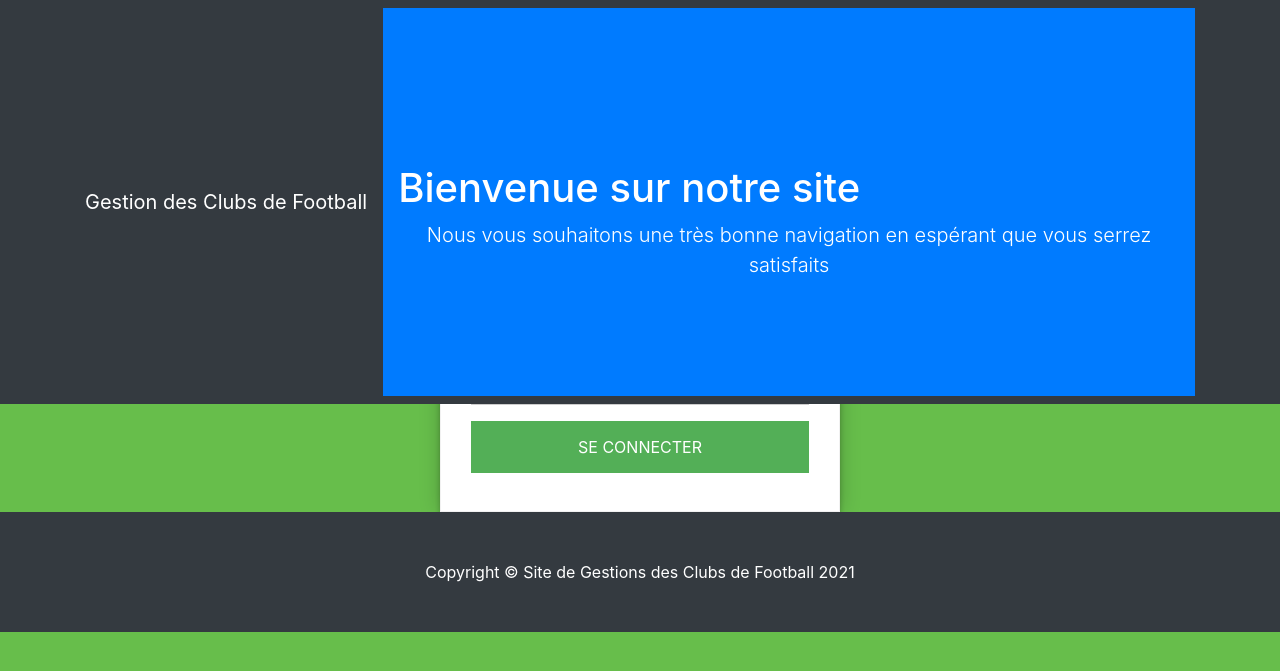
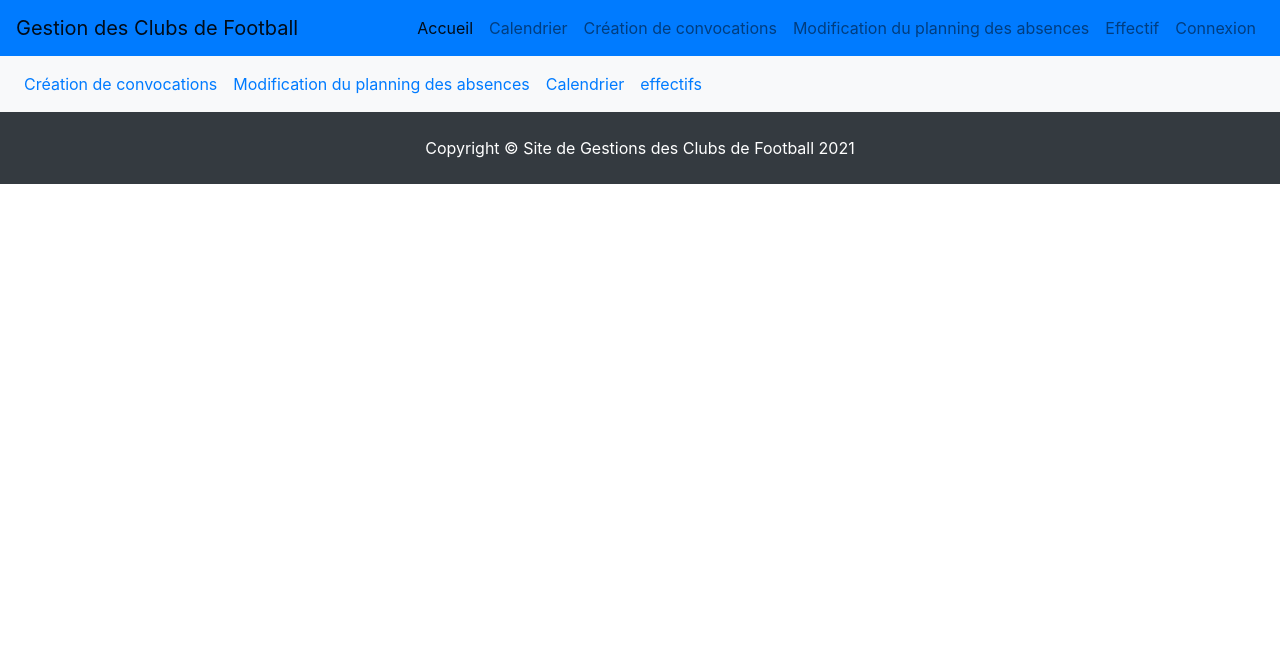
Before and after one commit to TBoubacar/ProjetPHP, a PHP site: template Vue/vueConnexion.php in a window 1280 px wide. Shown: the top 671 px of the page. Run offline with PHP 8.4, Linux system fonts and the light colour scheme; the template is opened without the code that fills it, so the values that code supplies are empty.

Commit message:
Modification de la page d'accueil et incorporation du CDN

```diff
--- a/Contenu/css/style.css
+++ /dev/null
@@ -1,47 +0,0 @@
-body{
-    background: #67BE4B;
-}
-#container{
-    width:400px;
-    margin:0 auto;
-    margin-top:10%;
-}
-/* Bordered form */
-form {
-    width:100%;
-    padding: 30px;
-    border: 1px solid #f1f1f1;
-    background: #fff;
-    box-shadow: 0 0 20px 0 rgba(0, 0, 0, 0.2), 0 5px 5px 0 rgba(0, 0, 0, 0.24);
-}
-#container h1{
-    width: 38%;
-    margin: 0 auto;
-    padding-bottom: 10px;
-}
-
-/* Full-width inputs */
-input[type=text], input[type=password], select {
-    width: 100%;
-    padding: 12px 20px;
-    margin: 8px 0;
-    display: inline-block;
-    border: 1px solid #ccc;
-    box-sizing: border-box;
-}
-
-/* Set a style for all buttons */
-input[type=submit] {
-    background-color: #53af57;
-    color: white;
-    padding: 14px 20px;
-    margin: 8px 0;
-    border: none;
-    cursor: pointer;
-    width: 100%;
-}
-input[type=submit]:hover {
-    background-color: white;
-    color: #53af57;
-    border: 1px solid #53af57;
-}
--- a/Modele/Administrateur.php
+++ b/Modele/Administrateur.php
@@ -18,7 +18,7 @@
     } #CECI RETOURNE UN TABLEAU CONTENANT LES INFOS SUR L'ADMINISTRATEUR
 
     public function getAdministrateur(string $logAdmin, string $passAdmin) {
-        $sql = "SELECT A.idAmin, A.poste, A.nom, A.prenom, A.categorie, C.nom AS nomClub, C.adresse FROM Administrateur A JOIN Club C ON A.clubId = C.idClub WHERE A.login = ? AND A.passWord = ?";
+        $sql = "SELECT A.idAdmin, A.poste, A.nom, A.prenom, A.categorie, C.nom AS nomClub, C.adresse FROM Administrateur A JOIN Club C ON A.clubId = C.idClub WHERE A.login = ? AND A.passWord = ?";
         $administrateur = $this->executeRequete($sql, array($logAdmin, $passAdmin));
         if ($administrateur->rowCount() > 0)
             return $administrateur;
--- a/Vue/gabarit.php
+++ b/Vue/gabarit.php
@@ -7,48 +7,63 @@
   <meta name="author" content="">
   <title>Site de Gestions des Clubs de Football</title>
   <!-- Bootstrap core CSS -->
-  <link href="../Contenu/vendor/bootstrap/css/bootstrap.min.css" rel="stylesheet">
+  <link rel="stylesheet" href="https://stackpath.bootstrapcdn.com/bootstrap/4.3.1/css/bootstrap.min.css" integrity="sha384-ggOyR0iXCbMQv3Xipma34MD+dH/1fQ784/j6cY/iJTQUOhcWr7x9JvoRxT2MZw1T" crossorigin="anonymous">
   <!-- Custom styles for this template -->
   <link href="../Contenu/css/scrolling-nav.css" rel="stylesheet">
-  <link rel="stylesheet" href="Contenu/css/style.css" />
+  <script src="https://code.jquery.com/jquery-3.3.1.slim.min.js" integrity="sha384-q8i/X+965DzO0rT7abK41JStQIAqVgRVzpbzo5smXKp4YfRvH+8abtTE1Pi6jizo" crossorigin="anonymous"></script>
+  <script src="https://cdnjs.cloudflare.com/ajax/libs/popper.js/1.14.7/umd/popper.min.js" integrity="sha384-UO2eT0CpHqdSJQ6hJty5KVphtPhzWj9WO1clHTMGa3JDZwrnQq4sF86dIHNDz0W1" crossorigin="anonymous"></script>
+  <script src="https://stackpath.bootstrapcdn.com/bootstrap/4.3.1/js/bootstrap.min.js" integrity="sha384-JjSmVgyd0p3pXB1rRibZUAYoIIy6OrQ6VrjIEaFf/nJGzIxFDsf4x0xIM+B07jRM" crossorigin="anonymous"></script>
 </head>
 <body id="page-top">
   <!-- Navigation -->
-  <nav class="navbar navbar-expand-lg navbar-dark bg-dark fixed-top" id="mainNav">
-    <div class="container">
-      <a class="navbar-brand js-scroll-trigger" href="#page-top">Gestion des Clubs de Football</a>
-      <button class="navbar-toggler" type="button" data-toggle="collapse" data-target="#navbarResponsive" aria-controls="navbarResponsive" aria-expanded="false" aria-label="Toggle navigation">
+
+  <nav class="navbar navbar-expand-md navbar-light bg-primary">
+    <a class="navbar-brand" href="#">Gestion des Clubs de Football</a>
+    <button class="navbar-toggler" type="button" data-toggle="collapse" data-target="#navbarNav">
         <span class="navbar-toggler-icon"></span>
-      </button>
+    </button>
+    <div class="collapse navbar-collapse" id="navbarNav">
+        <ul class="navbar-nav ml-auto">
+            <li class="nav-item active">
+                <a class="nav-link" href="#">Accueil <span class="sr-only">(current)</span></a>
+            </li>
+            <li class="nav-item">
+                <a class="nav-link" href="#">Calendrier</a>
+            </li>
+            <li class="nav-item">
+                <a class="nav-link" href="#">Création de convocations</a>
+            </li>
+            <li class="nav-item">
+                <a class="nav-link" href="#">Modification du planning des absences</a>
+            </li>
 
-      <header class="bg-primary text-white">
-        <div class="container text-center">
-          <h1>Bienvenue sur notre site</h1>
-          <p class="lead">Nous vous souhaitons une très bonne navigation en espérant que vous serrez satisfaits</p>
-        </div>
-      </header>
+            <li class="nav-item">
+                <a class="nav-link" href="#">Effectif</a>
+            </li>
+        </ul>
+        <ul class="navbar-nav">
+            <li class="nav-item">
+                <a class="nav-link" href="#">Connexion</a>
+            </li>
 
-  </nav>
+        </ul>
+    </div>
+</nav>
+
+
 
 <div id="contenu">
-                <?= $contenu ?>
-            </div>
+    <?= $contenu ?>
+</div>
     <!-- #contenu -->
 
+
   <!-- Footer -->
-  <footer class="py-5 bg-dark">
+  <footer class="py-4 bg-dark">
     <div class="container">
       <p class="m-0 text-center text-white">Copyright &copy; Site de Gestions des Clubs de Football 2021</p>
     </div>
     <!-- /.container -->
   </footer>
-
-  <!-- Bootstrap core JavaScript -->
-  <script src="../Contenu/vendor/jquery/jquery.min.js"></script>
-  <script src="../Contenu/vendor/bootstrap/js/bootstrap.bundle.min.js"></script>
-  <!-- Plugin JavaScript -->
-  <script src="../Contenu/vendor/jquery-easing/jquery.easing.min.js"></script>
-  <!-- Custom JavaScript for this theme -->
-  <script src="../Contenu/js/scrolling-nav.js"></script>
 </body>
 </html>
--- a/Vue/vueAccueil.php
+++ b/Vue/vueAccueil.php
@@ -42,7 +42,7 @@
 
           </li>
           <li class="nav-item">
-            <a class="nav-link js-scroll-trigger" href="index.php?action=connexion">Connexion</a>
+            <a class="nav-link js-scroll-trigger" href="index.php?action=connect">Connexion</a>
           </li>
         </ul>
       </div>
--- a/Vue/vueConnexion.php
+++ b/Vue/vueConnexion.php
@@ -2,19 +2,21 @@
 
 
 
-        <div id="container">
-            <!-- zone de connexion -->
+<nav class="navbar navbar-expand-sm bg-light">
 
-            <form action="index.php?action=admin" method="POST">
-                <h1>Connexion</h1>
+  <ul class="navbar-nav">
+    <li class="nav-item">
+      <a class="nav-link" href="">Création de convocations</a>
+    </li>
+    <li class="nav-item">
+      <a class="nav-link" href="">Modification du planning des absences</a>
+    </li>
+    <li class="nav-item">
+      <a class="nav-link" href="">Calendrier</a>
+    </li>
+    <li class="nav-item">
+      <a class="nav-link " href="">effectifs</a>
+    </li>
+  </ul>
 
-                <label><b>Nom d'utilisateur</b></label>
-                <input type="text" placeholder="Entrer le nom d'Utilisateur" name="username" required>
-
-                <label><b>Mot de passe</b></label>
-                <input type="password" placeholder="Entrer le mot de passe" name="password" required>
-
-                <input type="submit" id='submit' value='SE CONNECTER' >
-
-            </form>
-        </div>
+</nav>
```
Also changed, not shown: Controleur/ControleurConnect.php (added, +17 -0 lines), Controleur/ControleurConnexion.php (+8 -5 lines), Controleur/Routeur.php (+11 -10 lines), Modele/Modele.php (+20 -12 lines), Vue/vueConnect.php (added, +63 -0 lines), 1 other file.
